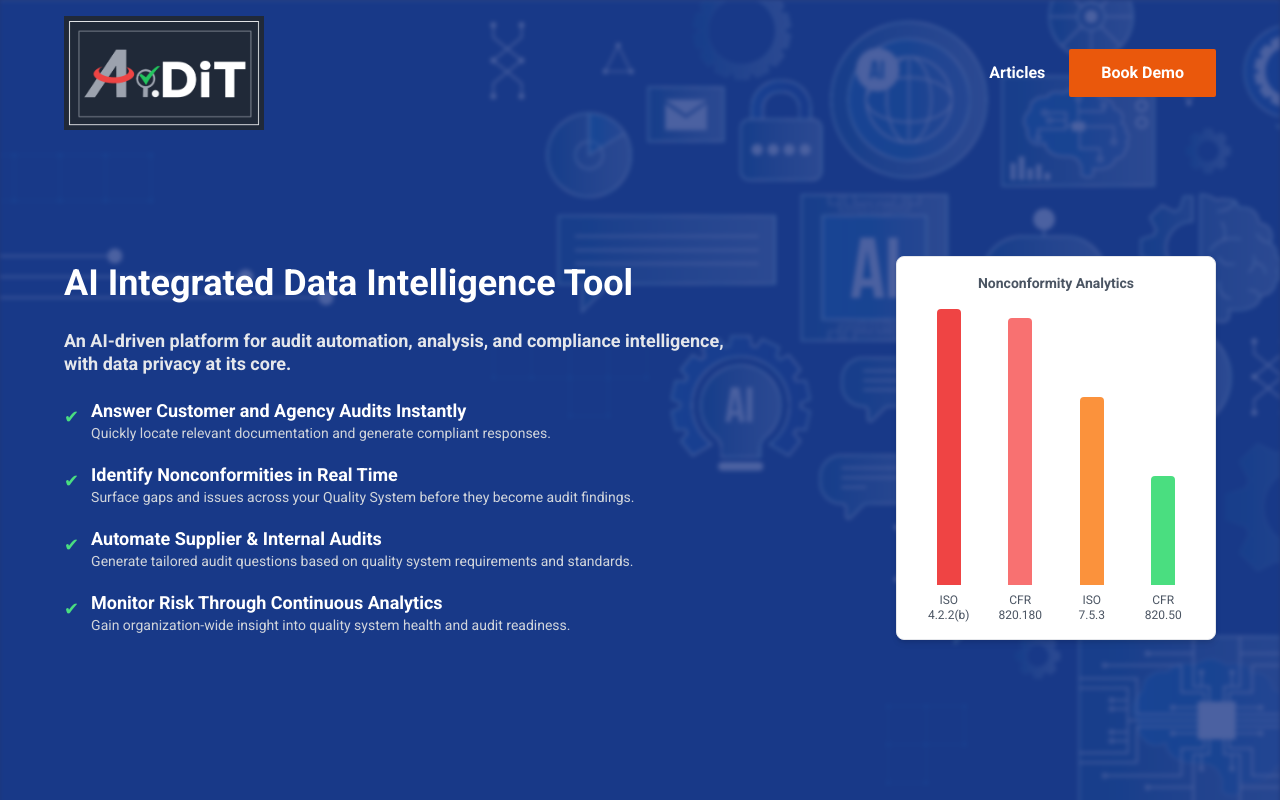
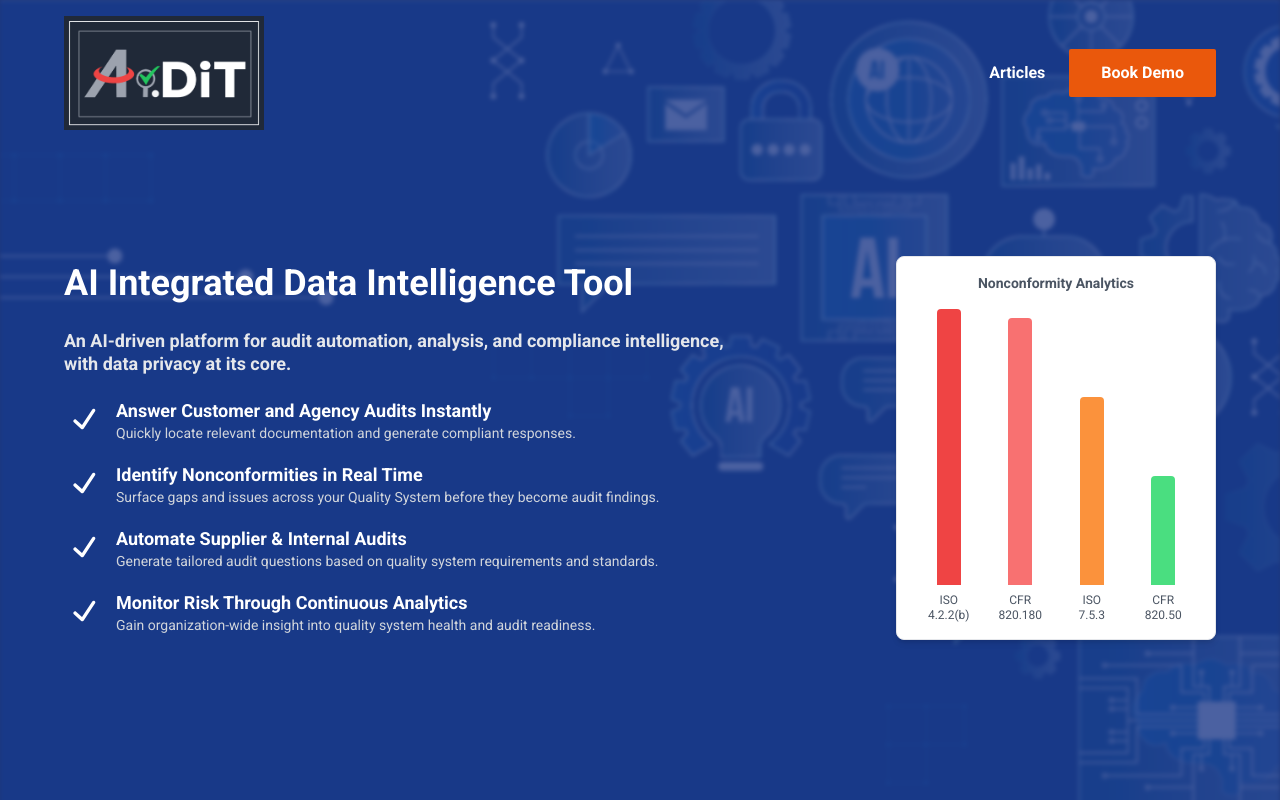
Before and after one commit to deepsun80/aidit-landing-page, a Next.js app: page / in a window 1280 px wide. Shown: the top 800 px of the page. Built offline with nearby package versions, Linux system fonts and the light colour scheme.

Commit message:
update icon

```diff
--- a/src/app/page.tsx
+++ b/src/app/page.tsx
@@ -9,6 +9,7 @@ import AutoGeneratedQuestions from './components/AutoGeneratedQuestions';
 import AutoGeneratedResponses from './components/AutoGeneratedResponses';
 import Header from './components/Header';
 import Footer from './components/Footer';
+import { CheckIcon } from '@radix-ui/react-icons';
 
 const rotatingComponents = [
   <AutoGeneratedQuestions key='questions' />,
@@ -131,7 +132,7 @@ export default function HomePage() {
               },
             ].map((item, idx) => (
               <li key={idx} className='flex items-start gap-3'>
-                <span className='text-green-400 mt-1'>✔</span>
+                <CheckIcon className='w-10 h-10 text-white' />
                 <div>
                   <p className='font-semibold text-white leading-snug'>
                     {item.title}
```
